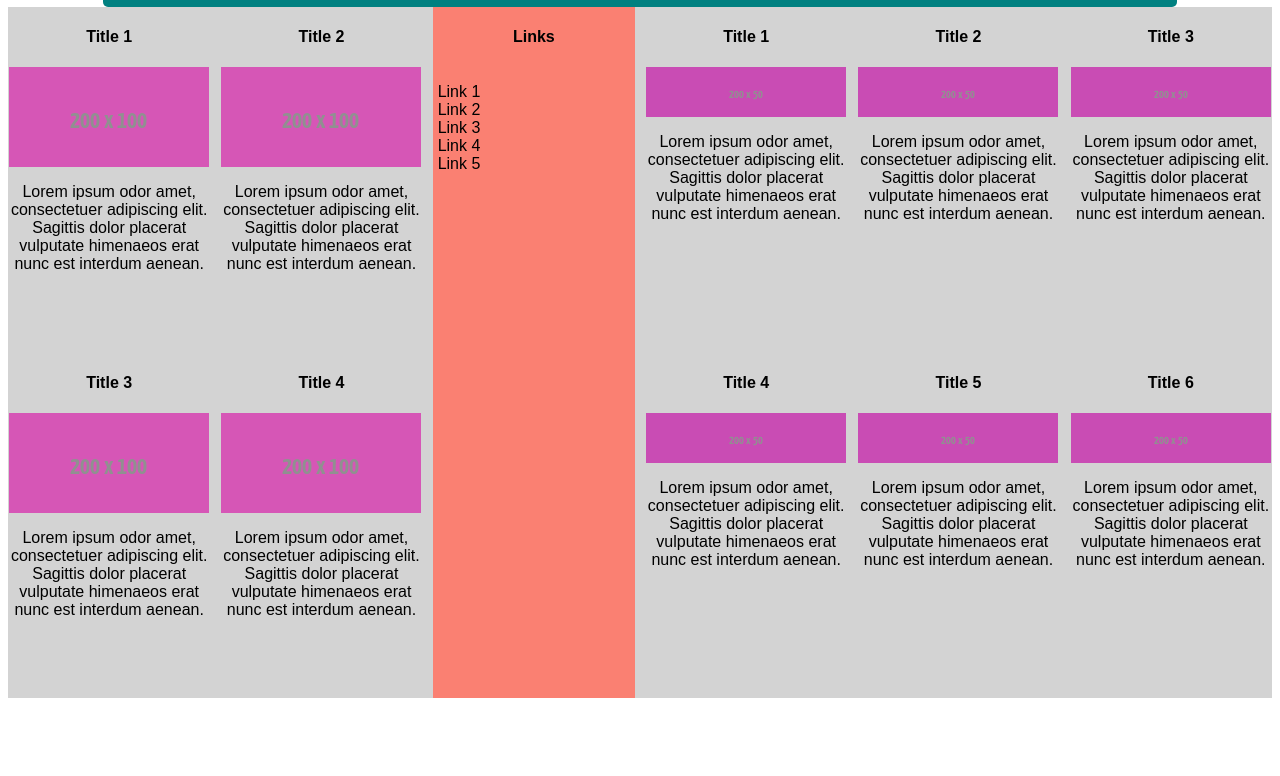
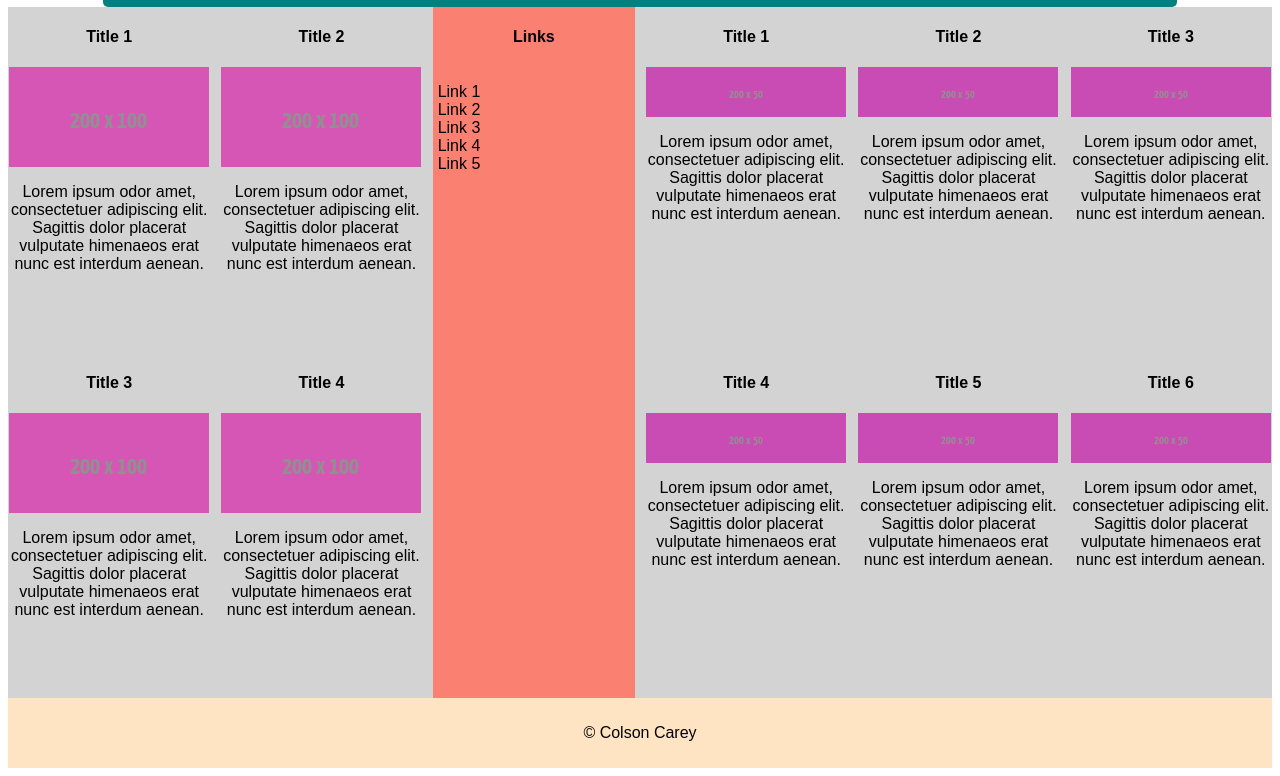
Before and after one commit to DaMegaPic/DaMegaPic.github.io, a plain HTML site: page csce242/assignments/assignment03/index.html in a window 1280 px wide. Shown: the part 843-1619 px from the top of the page. Before the commit the page ends 1549 px from the top, so only its background shows below. Drawn offline with Linux system fonts and the light colour scheme.

Commit message:
assignment03 completed

```diff
--- a/csce242/assignments/assignment03/index.html
+++ b/csce242/assignments/assignment03/index.html
@@ -9,7 +9,7 @@
             <h1>Layout with Flex</h1>
             <nav id="main-nav">
                 <ul class="flex-container">
-                    <li><a href="./././index.html">Home</a></li>
+                    <li><a href="../../../index.html">Home</a></li>
                     <li><a href="#">About</a></li>
                     <li><a href="#">Blog</a></li>
                     <li><a href="#">Store</a></li>
@@ -115,5 +115,8 @@
                 </div>
             </div>
         </main>
+        <footer id="main-footer">
+            <p>&copy; Colson Carey</p>
+        </footer>
     </body>
 </html>
--- a/csce242/assignments/assignment03/styles.css
+++ b/csce242/assignments/assignment03/styles.css
@@ -21,6 +21,11 @@ aside {
     flex-direction: column;
     width:100%;
     padding-bottom: 5%
+}
+#main-footer {
+    background-color: bisque;
+    text-align: center;
+    padding:10px
 }
 /* Vertical Flex Layout */
 .section {
```
Also changed, not shown: index.html (+2 -3 lines).
